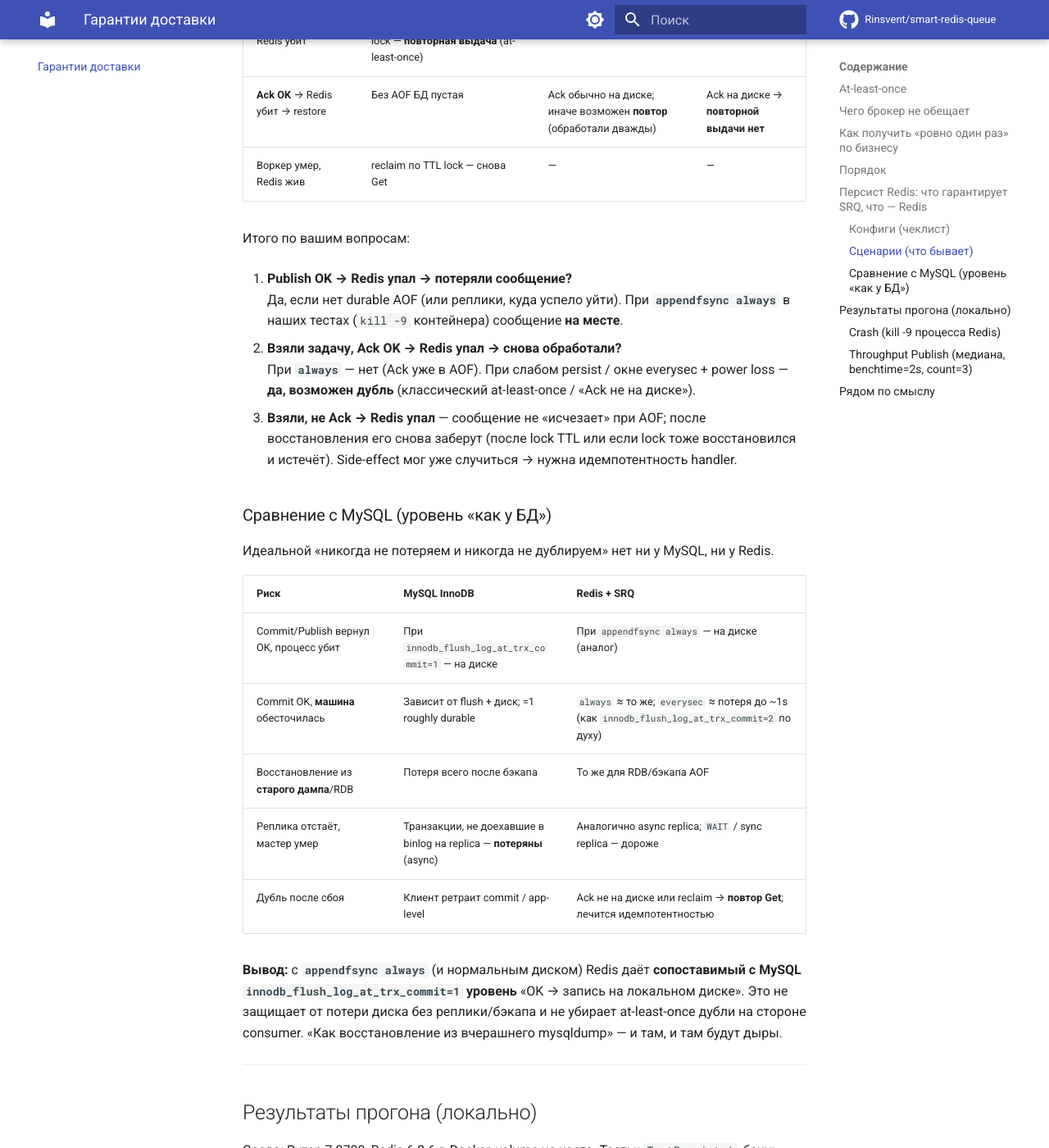
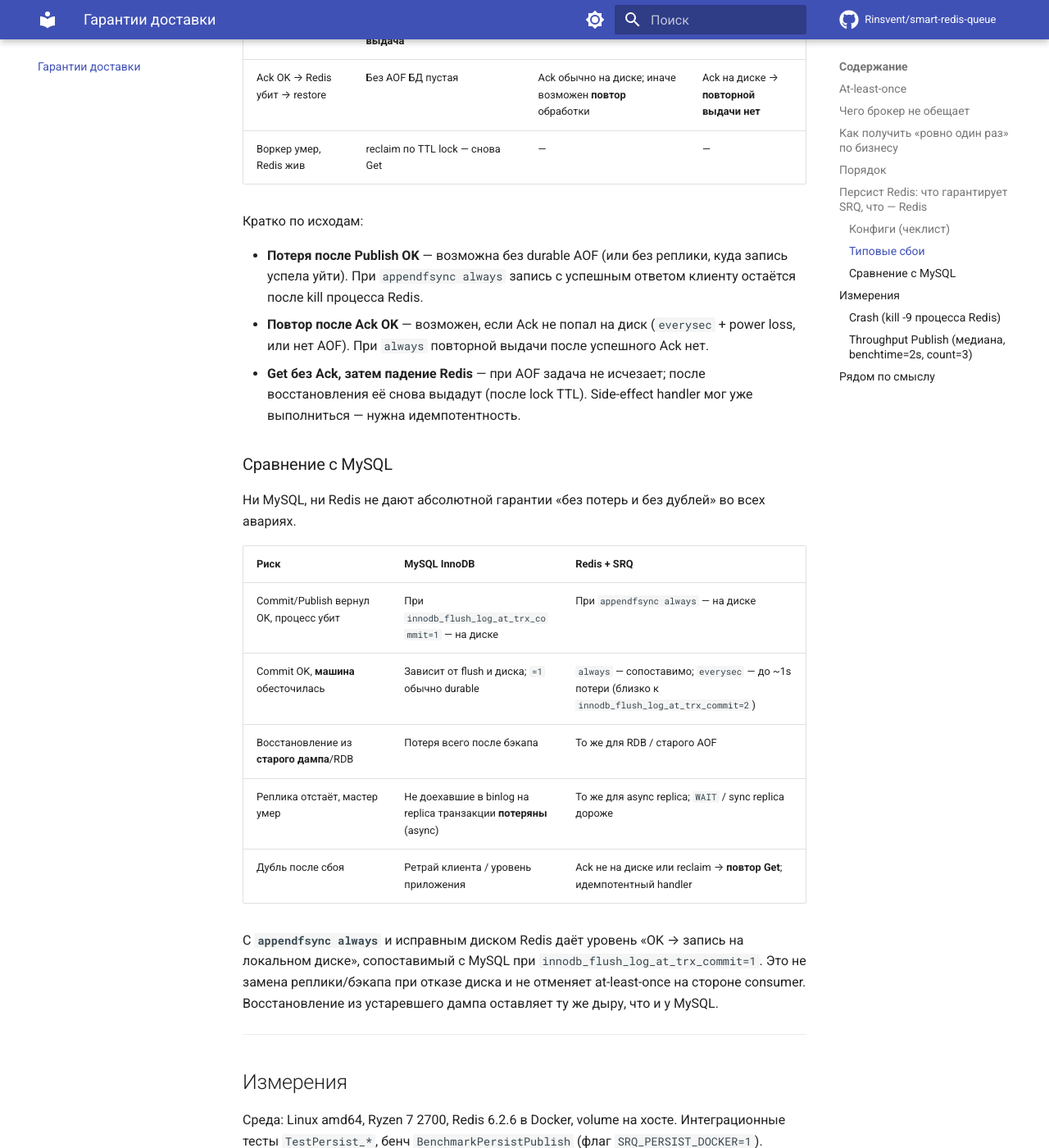
Before and after one commit to Rinsvent/smart-redis-queue, an MkDocs documentation site: the page built from docs/delivery.md, in a window 1280 px wide and 1400 px high, scrolled down 2784 px. Shown: the whole window at 82% size. Built offline with MkDocs 1.6.1 and Material for MkDocs 9.7.7, drawn with Linux system fonts in a browser that asks for light colours; comment, search, counter and statistics services are not loaded; some of the changed text lies outside the part shown.

````diff
--- a/docs/delivery.md
+++ b/docs/delivery.md
@@ -64,67 +64,63 @@
 | **no-persist** (`save ""`, `appendonly no`) | Только RAM | **Потеря** |
 | **rdb-default** | Редкие BGSAVE | **Обычно потеря**, если snapshot ещё не успел |
 | **aof-everysec** | AOF, fsync раз в секунду | При **kill процесса** часто ок (page cache хоста); при **power loss / падении ОС** — до ~**1s** записей по доке Redis |
-| **aof-always** | AOF, fsync на каждую запись до ответа клиенту | **Publish/Ack с OK переживают kill -9** процесса (проверено тестами). Не спасает от смерти диска / FS без реплики |
+| **aof-always** | AOF, fsync на каждую запись до ответа клиенту | **Publish/Ack с OK переживают kill -9** процесса. Не спасает от смерти диска / FS без реплики |
 
-Для «не терять уже опубликованное» на одном узле: **`appendonly yes` + `appendfsync always`** (и volume/диск, которому доверяете).
+Чтобы не терять уже опубликованные задачи на одном узле: **`appendonly yes` + `appendfsync always`** (и надёжный volume/диск).
 
-Типичный prod-компромисс: **`appendfsync everysec`** + реплика; смириться с окном ~1s при аварии мастера до failover.
+Типичный prod-компромисс: **`appendfsync everysec`** и реплика; при аварии мастера до failover допустимо окно потери ~1s.
 
-Реплика: `WAIT 1 0` (или политика приложения) после критичных записей усиливает «OK = есть на replica», но это уже отдельно от SRQ API.
+Реплика: после критичных записей приложение может вызывать `WAIT` (например `WAIT 1 0`), чтобы OK означал «есть на replica». Это вне API SRQ.
 
-### Сценарии (что бывает)
+### Типовые сбои
 
 | Сценарий | no-persist / RDB без свежего save | aof-everysec | aof-always |
 |----------|-----------------------------------|--------------|------------|
-| Publish OK → Redis убит → restore | Сообщение **пропало**; продюсер думал, что ок | Обычно живо при kill процесса; при power loss возможен **loss** последних ~1s | **Живо** |
-| Get, обработка, **ещё нет Ack** → Redis убит | При durable AOF payload на диске → после restore / expiry lock — **повторная выдача** (at-least-once) | то же | то же |
-| **Ack OK** → Redis убит → restore | Без AOF БД пустая | Ack обычно на диске; иначе возможен **повтор** (обработали дважды) | Ack на диске → **повторной выдачи нет** |
+| Publish OK → Redis убит → restore | Сообщение **потеряно**, хотя клиент получил OK | Обычно живо при kill процесса; при power loss возможен **loss** последних ~1s | **Сохранено** |
+| Get без Ack → Redis убит | При durable AOF payload на диске → после restore / expiry lock — **повторная выдача** | то же | то же |
+| Ack OK → Redis убит → restore | Без AOF БД пустая | Ack обычно на диске; иначе возможен **повтор** обработки | Ack на диске → **повторной выдачи нет** |
 | Воркер умер, Redis жив | reclaim по TTL lock — снова Get | — | — |
 
-Итого по вашим вопросам:
+Кратко по исходам:
 
-1. **Publish OK → Redis упал → потеряли сообщение?**
-   Да, если нет durable AOF (или реплики, куда успело уйти). При **`appendfsync always`** в наших тестах (`kill -9` контейнера) сообщение **на месте**.
+- **Потеря после Publish OK** — возможна без durable AOF (или без реплики, куда запись успела уйти). При `appendfsync always` запись с успешным ответом клиенту остаётся после kill процесса Redis.
+- **Повтор после Ack OK** — возможен, если Ack не попал на диск (`everysec` + power loss, или нет AOF). При `always` повторной выдачи после успешного Ack нет.
+- **Get без Ack, затем падение Redis** — при AOF задача не исчезает; после восстановления её снова выдадут (после lock TTL). Side-effect handler мог уже выполниться — нужна идемпотентность.
 
-2. **Взяли задачу, Ack OK → Redis упал → снова обработали?**
-   При **`always`** — нет (Ack уже в AOF). При слабом persist / окне everysec + power loss — **да, возможен дубль** (классический at-least-once / «Ack не на диске»).
+### Сравнение с MySQL
 
-3. **Взяли, не Ack → Redis упал** — сообщение не «исчезает» при AOF; после восстановления его снова заберут (после lock TTL или если lock тоже восстановился и истечёт). Side-effect мог уже случиться → нужна идемпотентность handler.
-
-### Сравнение с MySQL (уровень «как у БД»)
-
-Идеальной «никогда не потеряем и никогда не дублируем» нет ни у MySQL, ни у Redis.
+Ни MySQL, ни Redis не дают абсолютной гарантии «без потерь и без дублей» во всех авариях.
 
 | Риск | MySQL InnoDB | Redis + SRQ |
 |------|--------------|-------------|
-| Commit/Publish вернул OK, процесс убит | При `innodb_flush_log_at_trx_commit=1` — на диске | При `appendfsync always` — на диске (аналог) |
-| Commit OK, **машина** обесточилась | Зависит от flush + диск; =1 roughly durable | `always` ≈ то же; `everysec` ≈ потеря до ~1s (как `innodb_flush_log_at_trx_commit=2` по духу) |
-| Восстановление из **старого дампа**/RDB | Потеря всего после бэкапа | То же для RDB/бэкапа AOF |
-| Реплика отстаёт, мастер умер | Транзакции, не доехавшие в binlog на replica — **потеряны** (async) | Аналогично async replica; `WAIT` / sync replica — дороже |
-| Дубль после сбоя | Клиент ретраит commit / app-level | Ack не на диске или reclaim → **повтор Get**; лечится идемпотентностью |
+| Commit/Publish вернул OK, процесс убит | При `innodb_flush_log_at_trx_commit=1` — на диске | При `appendfsync always` — на диске |
+| Commit OK, **машина** обесточилась | Зависит от flush и диска; `=1` обычно durable | `always` — сопоставимо; `everysec` — до ~1s потери (близко к `innodb_flush_log_at_trx_commit=2`) |
+| Восстановление из **старого дампа**/RDB | Потеря всего после бэкапа | То же для RDB / старого AOF |
+| Реплика отстаёт, мастер умер | Не доехавшие в binlog на replica транзакции **потеряны** (async) | То же для async replica; `WAIT` / sync replica дороже |
+| Дубль после сбоя | Ретрай клиента / уровень приложения | Ack не на диске или reclaim → **повтор Get**; идемпотентный handler |
 
-**Вывод:** с **`appendfsync always`** (и нормальным диском) Redis даёт **сопоставимый с MySQL `innodb_flush_log_at_trx_commit=1` уровень** «OK → запись на локальном диске». Это не защищает от потери диска без реплики/бэкапа и не убирает at-least-once дубли на стороне consumer. «Как восстановление из вчерашнего mysqldump» — и там, и там будут дыры.
+С **`appendfsync always`** и исправным диском Redis даёт уровень «OK → запись на локальном диске», сопоставимый с MySQL при `innodb_flush_log_at_trx_commit=1`. Это не замена реплики/бэкапа при отказе диска и не отменяет at-least-once на стороне consumer. Восстановление из устаревшего дампа оставляет ту же дыру, что и у MySQL.
 
 ---
 
-## Результаты прогона (локально)
+## Измерения
 
-Среда: Ryzen 7 2700, Redis 6.2.6 в Docker, volume на хосте. Тесты: `TestPersist_*`, бенч: `BenchmarkPersistPublish` (`SRQ_PERSIST_DOCKER=1`).
+Среда: Linux amd64, Ryzen 7 2700, Redis 6.2.6 в Docker, volume на хосте. Интеграционные тесты `TestPersist_*`, бенч `BenchmarkPersistPublish` (флаг `SRQ_PERSIST_DOCKER=1`).
 
 ### Crash (`kill -9` процесса Redis)
 
-| Профиль | Publish пережил kill | Ack остался «съеденным» |
+| Профиль | Publish пережил kill | Ack остался применённым |
 |---------|----------------------|-------------------------|
 | no-persist | нет | — (БД пустая) |
 | rdb-default | нет | — |
 | aof-everysec | да* | да* |
 | aof-always | **да** | **да** |
 
-\*kill процесса ≠ power loss: байты AOF без fsync могут остаться в page cache хоста. Для everysec Redis официально допускает потерю ~1s при падении машины.
+\*Kill процесса не равен power loss: байты AOF без fsync могут остаться в page cache хоста. Документация Redis для `everysec` допускает потерю ~1s при падении машины.
 
-In-flight (Get без Ack) + aof-always: payload после рестарта **есть** → повторная обработка возможна после reclaim.
+Get без Ack при `aof-always`: после рестарта payload на месте — возможна повторная обработка после reclaim.
 
-### Throughput Publish (медиана, `benchtime=2s`, count=3)
+### Throughput Publish (медиана, `benchtime=2s`, `count=3`)
 
 | Профиль | ns/op | vs no-persist |
 |---------|------:|--------------:|
@@ -133,9 +129,7 @@
 | aof-everysec | ~222 000 | ~1.1× |
 | **aof-always** | **~7 120 000** | **~37× медленнее** |
 
-`everysec` почти не бьёт publish на этой машине; **`always` — сильный trade-off** (fsync на каждый EVAL). Имеет смысл на критичном контуре или выносить durable Redis отдельно.
-
-Сырые логи: `docs/bench-results/persistence-HEAD.txt` (не на Pages).
+`everysec` почти не снижает Publish относительно RAM-only; **`always`** — существенный trade-off (fsync на каждый EVAL). Для критичного контура либо принимают стоимость, либо выносят durable Redis отдельно.
 
 ```bash
 SRQ_PERSIST_DOCKER=1 go test -run='TestPersist_' -count=1 -timeout=15m -v .
````
Also changed, not shown: docs/benchmarks.md (+1 -1 lines), docs/sharding.md (+3 -3 lines).
